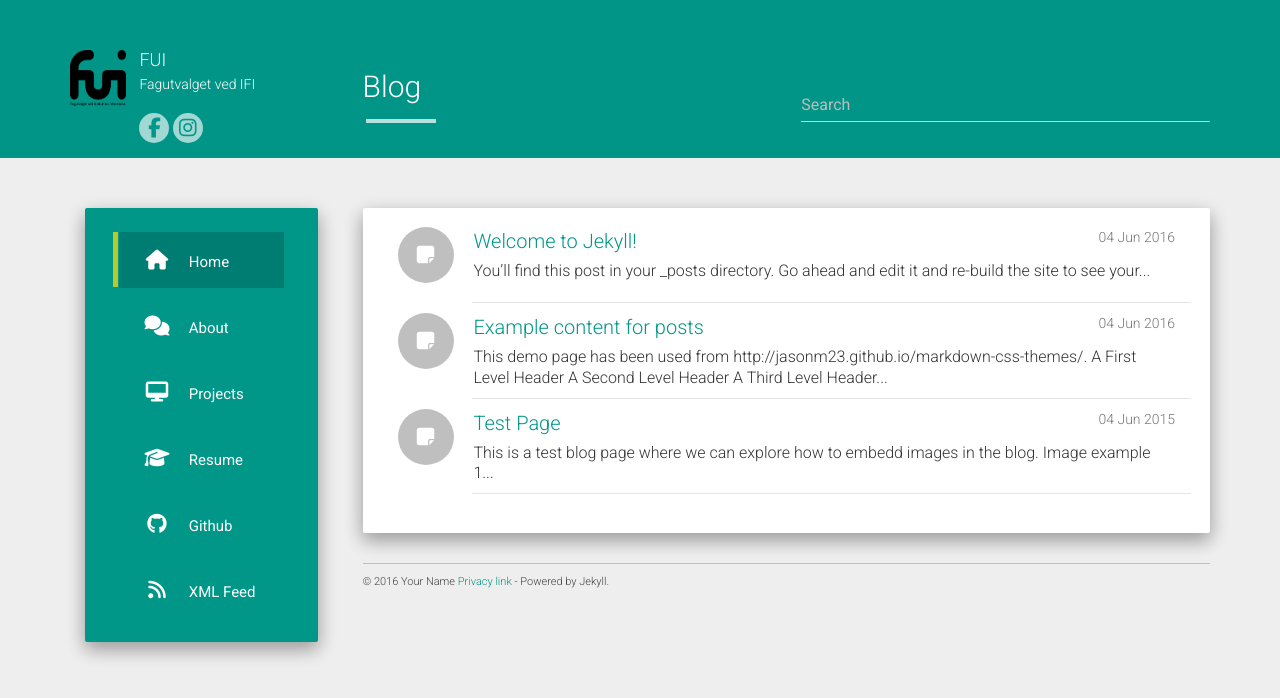
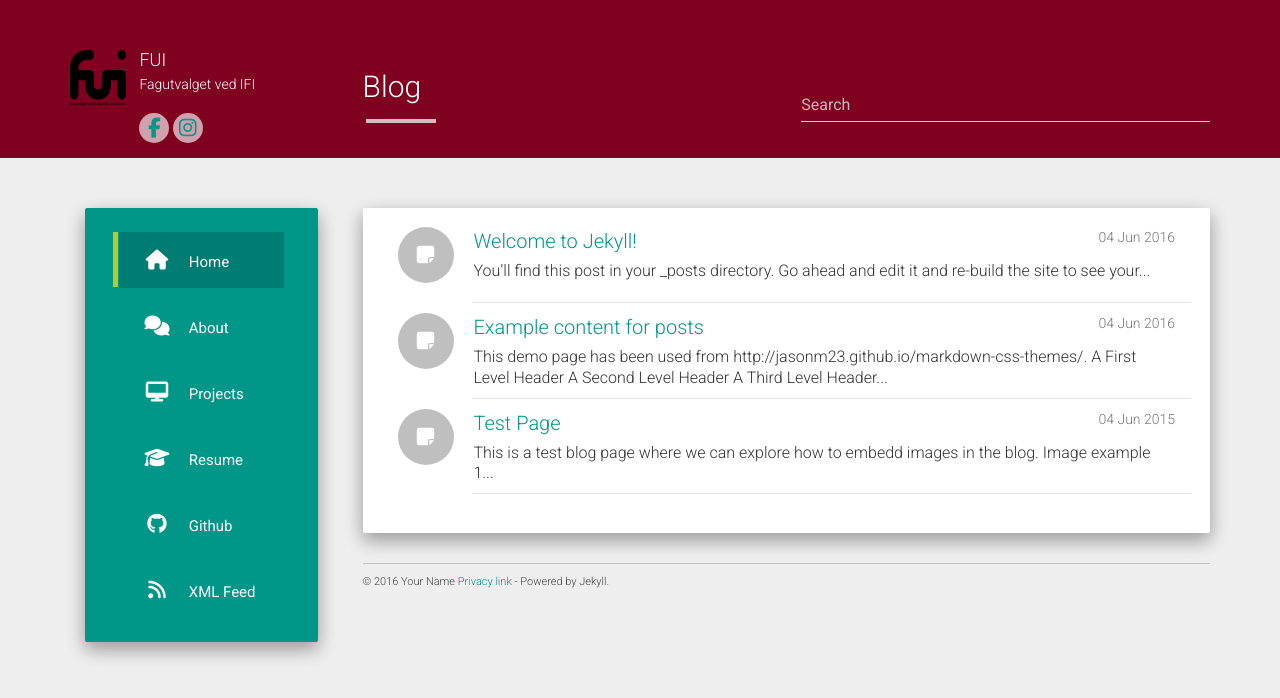
Before and after one commit to fui/fui.github.io, a Jekyll site: the page built from index.html, in a window 1280 px wide. Shown: the top 698 px of the page. Built offline with Jekyll 4.4.1, drawn with Linux system fonts in a browser that asks for light colours; nearby versions of some CDN libraries; the list of posts is cut into pages by our own code.

Commit message:
changed color

```diff
--- a/static/css/main.css
+++ b/static/css/main.css
@@ -1,6 +1,6 @@
 .main.outer{padding-top: 50px;}
 .header-panel.shadow-z-2 {
-    background-color: #009587;
+    background-color: #800020;
     padding: 50px 0 15px 0;
     width: 100%;
 }
```
